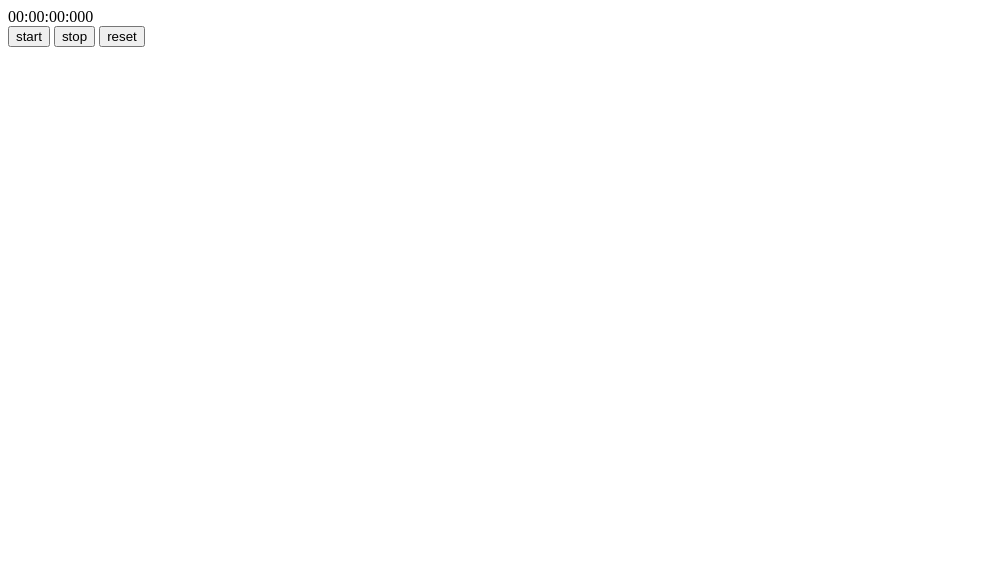
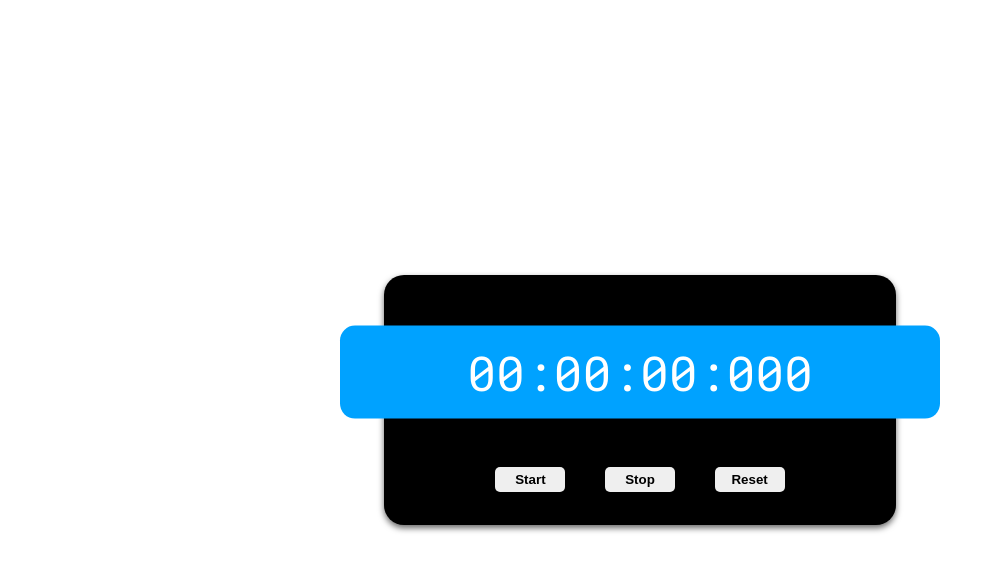
Before and after one commit to daudi13/digitalStopwatch.js, a plain HTML site: page index.html in a window 1280 px wide. Shown: the whole page, without its empty margins (0-995 px from the left). Drawn offline with Linux system fonts and the light colour scheme.

Commit message:
commit css

```diff
--- a/index.html
+++ b/index.html
@@ -5,6 +5,7 @@
     <meta http-equiv="X-UA-Compatible" content="IE=edge">
     <meta name="viewport" content="width=device-width, initial-scale=1.0">
     <title>stopwatch-digital</title>
+    <link rel="stylesheet" href="style.css">
 </head>
 <body>
     <div class="watch-container">
--- a/style.css
+++ b/style.css
@@ -0,0 +1,72 @@
+@import url('https://fonts.googleapis.com/css2?family=Roboto+Mono:wght@400;700&display=swap');
+
+* {
+    box-sizing: border-box;
+}
+
+body {
+    margin: 0;
+    height: 100vh;
+    display: flex;
+    align-items: center;
+    justify-content: center;
+    overflow: hidden;
+    font-family: 'Roboto mono', sans-serif;
+}
+
+
+.watch-container {
+    width: 40%;
+    min-width: 500px;
+    background-color: #000;
+    color: #fff;
+    height: 250px;
+    border-radius: 20px;
+    position: relative;
+    box-shadow: 0 3px 6px rgba(0, 0, 0, 0.6);
+}
+
+.screen {
+    position: absolute;
+    background-color: rgb(0, 162, 255);
+    width: 110%;
+    min-width: 600px;
+    text-align: center;
+    height: auto;
+    justify-content: center;
+    display: flex;
+    align-items: center;
+    font-size: 3rem;
+    padding: 15px;
+    border-radius: 15px;
+    transform: translate(-50%, -80%);
+    top: 50%;
+    left: 50%;
+}
+
+.btns {
+    padding-top: 12rem;
+    text-align: center;
+}
+
+.btns button {
+    padding: 5px 10px;
+    width: 70px;
+    border: 0;
+    border-radius: 5px;
+    text-transform: capitalize;
+    font-weight: 700;
+    transition: all 0.3s ease-in;
+}
+
+.btns button + button {
+    margin-left: 30px;
+}
+
+button:focus {
+    outline: none;
+}
+
+button:active {
+    transform: scale(0.9);
+}
```
